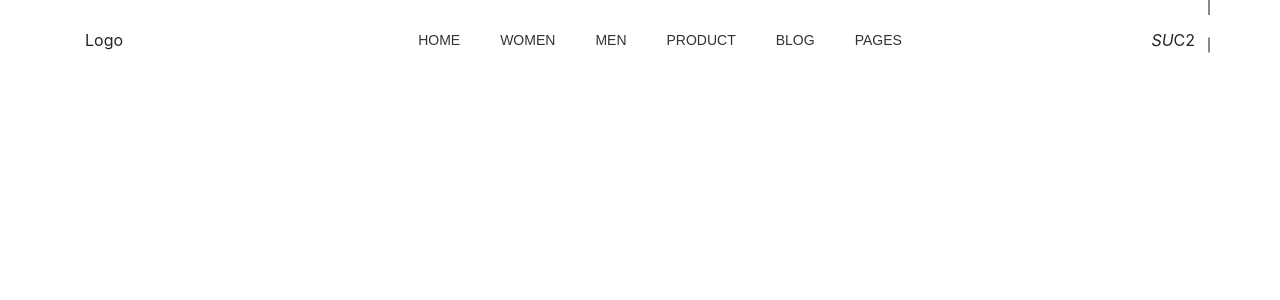
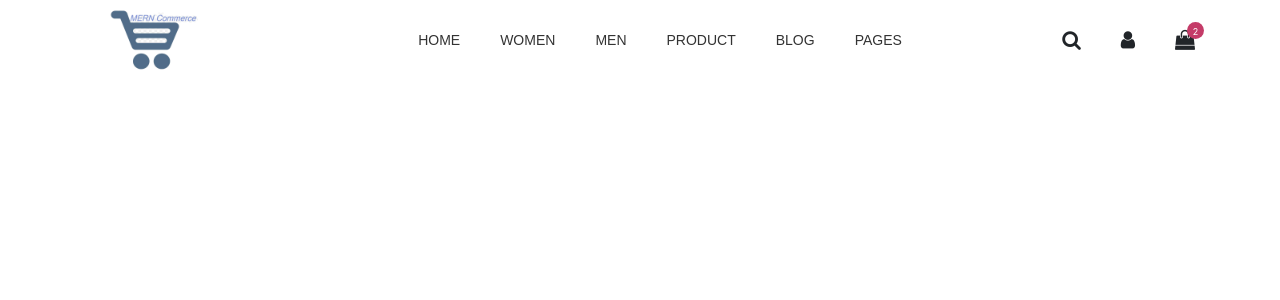
Before and after one commit to sharif0rifat/MERN-Commerce-GraphQL, a React (Create React App) app in the folder mern-commerce-ts/: page / in a window 1280 px wide. Shown: the top 300 px of the page. Built offline with nearby package versions, Linux system fonts and the light colour scheme.

Commit message:
font awesome added for icons

```diff
--- a/mern-commerce-ts/package.json
+++ b/mern-commerce-ts/package.json
@@ -11,6 +11,7 @@
     "@types/react": "^16.9.34",
     "@types/react-dom": "^16.9.6",
     "bootstrap": "^4.4.1",
+    "font-awesome": "^4.7.0",
     "react": "^16.13.1",
     "react-dom": "^16.13.1",
     "react-scripts": "3.4.1",
--- a/mern-commerce-ts/src/components/Nav/NavBar.css
+++ b/mern-commerce-ts/src/components/Nav/NavBar.css
@@ -3,8 +3,12 @@
     display: flex;
     height: 80px;
     justify-content: flex-start;
+    cursor: pointer;
 }
-
+.logo img{
+    width: inherit;
+    height: inherit;
+}
 .main__menu {
     display: flex;
     justify-content: center;
@@ -24,24 +28,33 @@
     justify-content: flex-end;
     height: 80px;
     align-items: center;
+    font-size: 20px;
 }
-.header__search span::before {
-    background: #898989;
-    content: "";
-    height: 15px;
+.header__search span{
+    padding-right: 20px;
+    position: relative;
+    cursor: pointer;
+    margin-right: 20px;
+}
+.header__account span{
+    padding-right: 20px;
+    position: relative;
+    margin-right: 20px;
+    cursor: pointer;
+}
+.htc__shopping__cart{
+    cursor: pointer;
+}
+.htc__shopping__cart span.htc__qua{
+    background: #c43b68;
+    border-radius: 100%;
+    color: #fff;
+    font-size: 9px;
+    height: 17px;
+    line-height: 19px;
     position: absolute;
-    right: 0;
-    top: 50%;
-    -webkit-transform: translateY(-70%);
-    transform: translateY(-70%);
-    width: 2px;
+    right: 6px;
+    text-align: center;
+    top: 22px;
+    width: 17px;
 }
-.header__account span::before {
-    background: #898989 none repeat scroll 0 0;
-    content: "";
-    height: 15px;
-    position: absolute;
-    right: 0;
-    top: 0;
-    width: 2px;
-}
--- a/mern-commerce-ts/src/components/Nav/NavBar.tsx
+++ b/mern-commerce-ts/src/components/Nav/NavBar.tsx
@@ -1,7 +1,8 @@
 import React from 'react';
 import 'bootstrap/dist/css/bootstrap.css';
-import 'bootstrap/dist/css/bootstrap-grid.css'
-import 'bootstrap/dist/css/bootstrap-reboot.css'
+import 'bootstrap/dist/css/bootstrap-grid.css';
+import 'bootstrap/dist/css/bootstrap-reboot.css';
+import 'font-awesome/css/font-awesome.min.css';
 
 
 import './NavBar.css'
@@ -12,7 +13,7 @@ class NavBar extends React.Component {
                 <div  className="mainmenu__wrap sticky__header">
                         <div className="container">
                             <div className="row">
-                                <div className="col-lg-2 col-md-2 col-sm-3 col-xs-5"><div className="logo">Logo</div></div>
+                                <div className="col-lg-2 col-md-2 col-sm-3 col-xs-5"><div className="logo"><img src="img/mern-logo.png" alt="logo"/></div></div>
                                 <div className="col-md-7 col-lg-8 col-sm-5 col-xs-3">
                                     <nav className="main__menu__nav d-none d-md-block">
                                         <ul className="main__menu">
@@ -49,13 +50,13 @@ class NavBar extends React.Component {
                                 <div className="col-md-3 col-lg-2 col-sm-4 col-xs-4">
                                 <div className="header__right">
                                     <div className="header__search search search__open">
-                                        <span ><i className="icon-magnifier icons">S</i></span>
+                                        <span ><i className="fa fa-search"></i></span>
                                     </div>
                                     <div className="header__account">
-                                        <span ><i className="icon-user icons">U</i></span>
+                                    <span ><i className="fa fa-user"></i></span>
                                     </div>
                                     <div className="htc__shopping__cart">
-                                        <span className="cart__menu" >C<i className="icon-handbag icons"></i></span>
+                                    <span ><i className="fa fa-shopping-bag"></i></span>
                                         <span ><span className="htc__qua">2</span></span>
                                     </div>
                                 </div>
```
Also changed, not shown: mern-commerce-ts/public/img/mern-logo.png (added), 1 other file (tests, documents, lock files or other folders).
